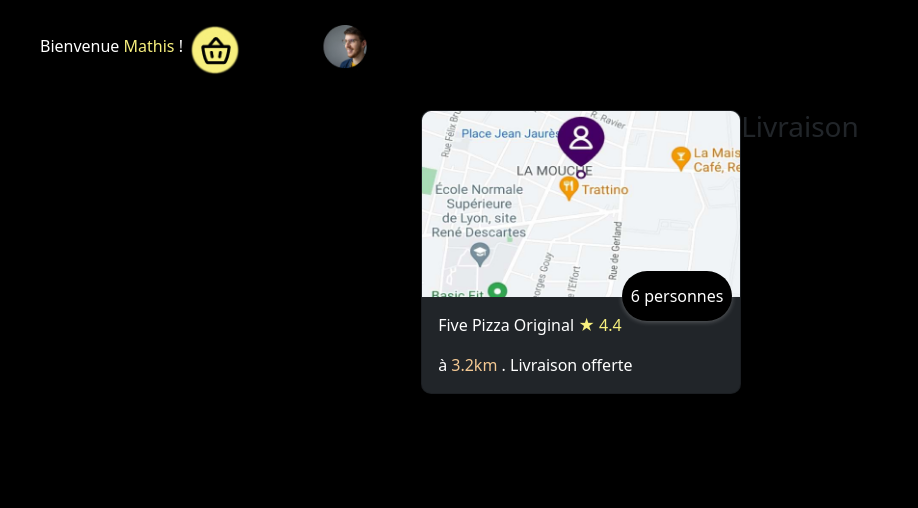
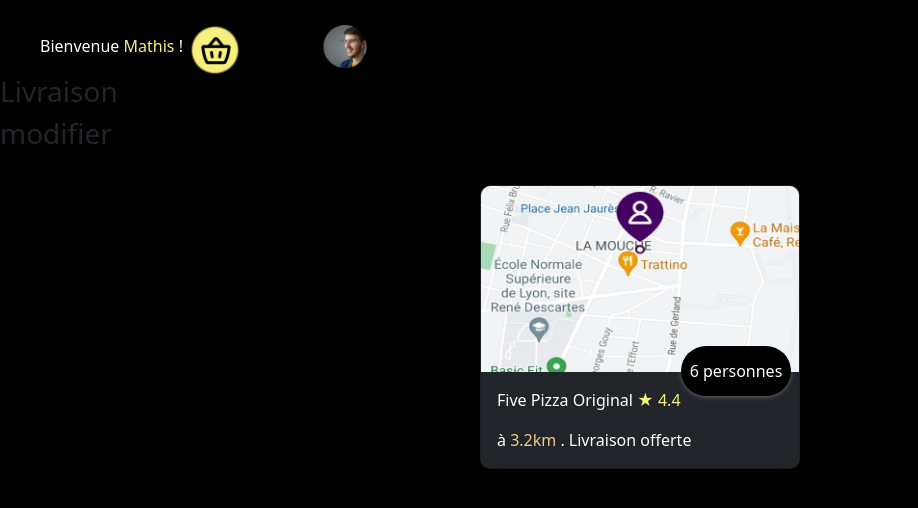
Before and after one commit to Mathis-Lemeunier/Distanciel, a plain HTML site: page index.html in a window 1280 px wide. Shown: the whole page, without its empty margins (0-918 px from the left). Drawn offline with nearby package versions, Linux system fonts and the light colour scheme.

Commit message:
Add files via upload

```diff
--- a/index.html
+++ b/index.html
@@ -18,6 +18,12 @@
         </div>
     </div>
 
+    <div class="livraison">
+        <h3>Livraison</h3>
+    </div>
+    <div class="livraison">
+        <h3>modifier</h3>
+    </div>
 
     <div class="carte1">
         <div class="card text-white bg-dark mb-3" style="max-width: 20rem;">
@@ -29,9 +35,6 @@
             </div>
         </div>
 
-    <div class="livraison">
-        <h3>Livraison</h3>
-    </div>
 
 
 </body>
```
